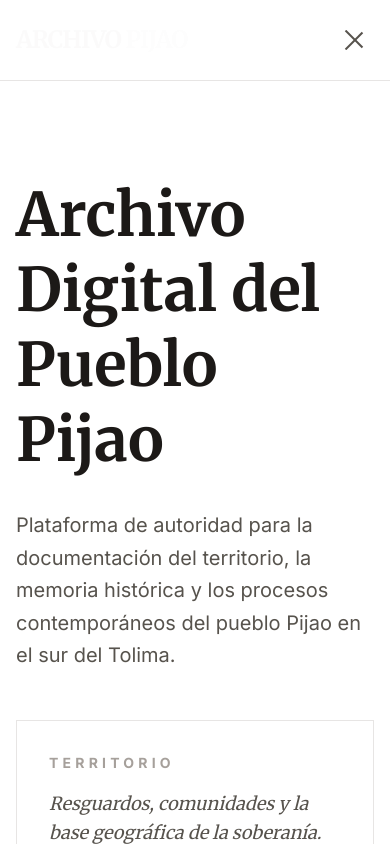
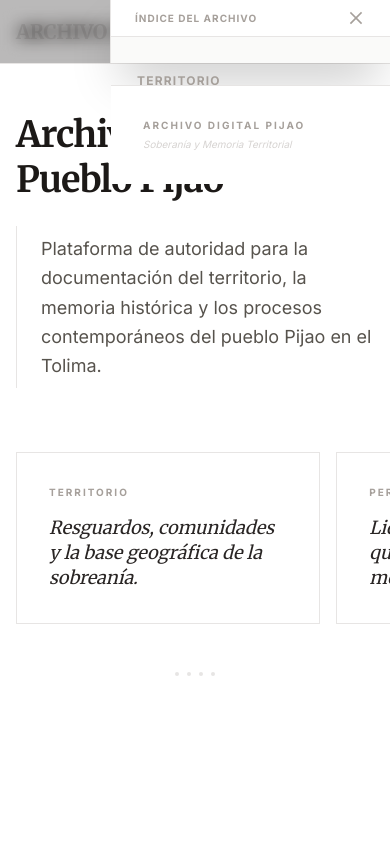
Before and after one commit to kajirre/nikurkom, a Next.js app: page / in a window 390 px wide. Both pictures are taken after a click on the button 354 px from the left and 40 px from the top of the page. Shown: the top 844 px of the page. Built offline with nearby package versions, Linux system fonts and the light colour scheme.

Commit message:
UX Movil: Sidebar Off-canvas, Carrusel Home con snap points, animaciones aceleradas (<400ms) y estetica institucional de archivo.

```diff
--- a/src/app/globals.css
+++ b/src/app/globals.css
@@ -13,8 +13,8 @@
   --font-sans: var(--font-sans), system-ui, sans-serif;
   --font-serif: var(--font-serif), Georgia, serif;
 
-  --animate-fade-in: fade-in 0.8s ease-out forwards;
-  --animate-slide-up: slide-up 0.8s cubic-bezier(0.16, 1, 0.3, 1) forwards;
+  --animate-fade-in: fade-in 0.3s ease-out forwards;
+  --animate-slide-up: slide-up 0.4s cubic-bezier(0.16, 1, 0.3, 1) forwards;
 
   @keyframes fade-in {
     from {
@@ -29,7 +29,7 @@
   @keyframes slide-up {
     from {
       opacity: 0;
-      transform: translateY(20px);
+      transform: translateY(10px);
     }
 
     to {
@@ -39,7 +39,26 @@
   }
 }
 
+@layer utilities {
+  .hide-scrollbar::-webkit-scrollbar {
+    display: none;
+  }
+
+  .hide-scrollbar {
+    -ms-overflow-style: none;
+    scrollbar-width: none;
+  }
+}
+
 body {
   background: var(--background);
   color: var(--foreground);
+  -webkit-font-smoothing: antialiased;
+  -moz-osx-font-smoothing: grayscale;
 }
+
+/* Transiciones de página suaves y rápidas */
+::view-transition-old(root),
+::view-transition-new(root) {
+  animation-duration: 0.2s;
+}
--- a/src/app/page.tsx
+++ b/src/app/page.tsx
@@ -1,36 +1,54 @@
 import Link from 'next/link'
 
 export default function Home() {
+  const sections = [
+    { title: 'Territorio', href: '/territorio', desc: 'Resguardos, comunidades y la base geográfica de la sobreanía.' },
+    { title: 'Personas', href: '/personas', desc: 'Liderazgos, oficios y quienes construyen la memoria viva.' },
+    { title: 'Procesos', href: '/procesos', desc: 'Trabajo productivo, proyectos y re-existencia comunitaria.' },
+    { title: 'Memoria', href: '/memoria', desc: 'Archivo histórico, documentos y trazos del pasado.' }
+  ]
+
   return (
-    <div className="max-w-6xl mx-auto px-4 py-24">
-      <div className="max-w-3xl">
-        <h1 className="text-6xl font-serif font-bold text-stone-900 mb-8 leading-tight">
-          Archivo Digital del <br /> Pueblo Pijao
+    <div className="max-w-6xl mx-auto px-4 pt-12 pb-24 lg:pt-24 lg:pb-32">
+      <div className="max-w-3xl mb-16 lg:mb-20">
+        <h1 className="text-4xl md:text-6xl font-serif font-bold text-stone-900 mb-6 lg:mb-8 leading-tight tracking-tight">
+          Archivo Digital del <br className="hidden md:block" /> Pueblo Pijao
         </h1>
-        <p className="text-xl text-stone-600 mb-12 leading-relaxed">
-          Plataforma de autoridad para la documentación del territorio, la memoria histórica y los procesos contemporáneos del pueblo Pijao en el sur del Tolima.
+        <p className="text-lg md:text-xl text-stone-600 leading-relaxed max-w-2xl border-l border-stone-200 pl-6 py-2">
+          Plataforma de autoridad para la documentación del territorio, la memoria histórica y los procesos contemporáneos del pueblo Pijao en el Tolima.
         </p>
+      </div>
 
-        <div className="grid grid-cols-1 md:grid-cols-2 gap-4">
-          {[
-            { title: 'Territorio', href: '/territorio', desc: 'Resguardos, comunidades y la base geográfica de la soberanía.' },
-            { title: 'Personas', href: '/personas', desc: 'Liderazgos, oficios y quienes construyen la memoria viva.' },
-            { title: 'Procesos', href: '/procesos', desc: 'Trabajo productivo, proyectos y re-existencia comunitaria.' },
-            { title: 'Memoria', href: '/memoria', desc: 'Archivo histórico, documentos y trazos del pasado.' }
-          ].map((item, idx) => (
+      {/* Navegación por tarjetas: Carrusel en móvil, Grid en desktop */}
+      <div className="relative">
+        <div className="flex overflow-x-auto pb-8 -mx-4 px-4 space-x-4 md:space-x-0 md:grid md:grid-cols-2 md:gap-4 md:overflow-visible snap-x snap-mandatory hide-scrollbar">
+          {sections.map((item) => (
             <Link
               key={item.href}
               href={item.href}
-              className="group p-8 border border-stone-200 hover:border-stone-900 transition-all duration-500 hover:-translate-y-1 hover:shadow-xl hover:shadow-stone-100"
-              style={{ transitionDelay: `${idx * 100}ms` }}
+              className="flex-shrink-0 w-[85%] md:w-full snap-center group p-8 bg-white border border-stone-200 hover:border-stone-900 transition-all duration-300 relative overflow-hidden"
             >
-              <h2 className="text-sm font-bold uppercase tracking-[0.3em] mb-4 text-stone-400 group-hover:text-stone-900 transition-colors uppercase">
+              <div className="absolute top-0 right-0 p-4 opacity-0 group-hover:opacity-100 transition-opacity">
+                <svg width="16" height="16" viewBox="0 0 24 24" fill="none" stroke="currentColor" strokeWidth="2" strokeLinecap="square">
+                  <line x1="7" y1="17" x2="17" y2="7"></line>
+                  <polyline points="7 7 17 7 17 17"></polyline>
+                </svg>
+              </div>
+
+              <h2 className="text-[10px] font-bold uppercase tracking-[0.2em] mb-4 text-stone-400 group-hover:text-stone-600 transition-colors">
                 {item.title}
               </h2>
-              <p className="text-stone-600 font-serif italic text-lg leading-relaxed">
+              <p className="text-stone-800 font-serif italic text-lg leading-snug">
                 {item.desc}
               </p>
             </Link>
+          ))}
+        </div>
+
+        {/* Indicadores visuales discretos para móvil */}
+        <div className="flex md:hidden justify-center space-x-2 mt-4">
+          {sections.map((_, i) => (
+            <div key={i} className="w-1 h-1 rounded-full bg-stone-200" />
           ))}
         </div>
       </div>
--- a/src/components/Navigation.tsx
+++ b/src/components/Navigation.tsx
@@ -18,12 +18,10 @@ export function Navigation() {
     const [isOpen, setIsOpen] = useState(false)
     const pathname = usePathname()
 
-    // Cerrar menú al cambiar de página
     useEffect(() => {
         setIsOpen(false)
     }, [pathname])
 
-    // Evitar scroll cuando el menú está abierto
     useEffect(() => {
         if (isOpen) {
             document.body.style.overflow = 'hidden'
@@ -33,24 +31,23 @@ export function Navigation() {
     }, [isOpen])
 
     return (
-        <nav className="border-b border-stone-200 bg-white/80 backdrop-blur-md sticky top-0 z-50">
-            <div className="max-w-6xl mx-auto px-4">
-                <div className="flex justify-between items-center h-20">
+        <nav className="border-b border-stone-200 bg-white/90 backdrop-blur-md sticky top-0 z-50 h-16 flex items-center">
+            <div className="max-w-6xl mx-auto px-4 w-full flex justify-between items-center">
                 <div className="flex-shrink-0">
-                        <Link href="/" className="font-serif text-2xl tracking-tighter text-stone-900 font-bold group">
-                            ARCHIVO <span className="text-stone-400 group-hover:text-stone-900 transition-colors duration-500">PIJAO</span>
+                    <Link href="/" className="font-serif text-xl tracking-tight text-stone-900 font-bold uppercase underline decoration-stone-200 decoration-1 underline-offset-4">
+                        Archivo Pijao
                     </Link>
                 </div>
 
-                    {/* Menú Desktop */}
-                    <div className="hidden lg:flex space-x-1">
+                {/* Desktop Menu */}
+                <div className="hidden lg:flex space-x-2">
                     {navItems.map((item) => (
                         <Link
                             key={item.href}
                             href={item.href}
-                                className={`px-4 py-2 text-sm font-medium transition-all duration-300 rounded-sm ${pathname === item.href
+                            className={`px-3 py-1.5 text-[10px] font-bold uppercase tracking-[0.2em] transition-colors rounded ${pathname === item.href
                                 ? 'text-stone-900 bg-stone-100'
-                                    : 'text-stone-500 hover:text-stone-900 hover:bg-stone-50'
+                                : 'text-stone-500 hover:text-stone-900'
                                 }`}
                         >
                             {item.name}
@@ -58,43 +55,59 @@ export function Navigation() {
                     ))}
                 </div>
 
-                    {/* Botón Mobile */}
+                {/* Mobile Trigger */}
                 <button
-                        onClick={() => setIsOpen(!isOpen)}
-                        className="lg:hidden p-2 text-stone-600 hover:text-stone-900 transition-colors relative z-50"
-                        aria-label="Menú de navegación"
+                    onClick={() => setIsOpen(true)}
+                    className="lg:hidden p-2 text-stone-600 focus:outline-none"
+                    aria-label="Abrir navegación"
                 >
-                        <div className="w-6 h-5 flex flex-col justify-between items-end overflow-hidden">
-                            <span className={`w-6 h-0.5 bg-current transition-all duration-500 ease-out ${isOpen ? 'rotate-45 translate-y-2' : ''}`}></span>
-                            <span className={`w-4 h-0.5 bg-current transition-all duration-500 ease-out ${isOpen ? 'opacity-0 translate-x-4' : ''}`}></span>
-                            <span className={`w-5 h-0.5 bg-current transition-all duration-500 ease-out ${isOpen ? '-rotate-45 -translate-y-2 w-6' : ''}`}></span>
+                    <svg width="24" height="24" viewBox="0 0 24 24" fill="none" stroke="currentColor" strokeWidth="1.5" strokeLinecap="square">
+                        <line x1="3" y1="12" x2="21" y2="12"></line>
+                        <line x1="3" y1="6" x2="21" y2="6"></line>
+                        <line x1="3" y1="18" x2="21" y2="18"></line>
+                    </svg>
+                </button>
             </div>
+
+            {/* Sidebar Backdrop */}
+            <div
+                className={`fixed inset-0 bg-stone-900/30 backdrop-blur-sm z-[60] transition-opacity duration-200 lg:hidden ${isOpen ? 'opacity-100' : 'opacity-0 pointer-events-none'}`}
+                onClick={() => setIsOpen(false)}
+            />
+
+            {/* Sidebar (Off-canvas) */}
+            <div className={`fixed top-0 right-0 h-full w-[280px] bg-white border-l border-stone-200 z-[70] shadow-2xl transition-transform duration-200 ease-out lg:hidden ${isOpen ? 'translate-x-0' : 'translate-x-full'}`}>
+                <div className="flex flex-col h-full bg-stone-50">
+                    <div className="h-16 flex items-center justify-between px-6 border-b border-stone-200 bg-white">
+                        <span className="text-[10px] font-bold uppercase tracking-widest text-stone-400">Índice del Archivo</span>
+                        <button onClick={() => setIsOpen(false)} className="p-2 -mr-2 text-stone-400 hover:text-stone-900">
+                            <svg width="20" height="20" viewBox="0 0 24 24" fill="none" stroke="currentColor" strokeWidth="2" strokeLinecap="square">
+                                <line x1="18" y1="6" x2="6" y2="18"></line>
+                                <line x1="6" y1="6" x2="18" y2="18"></line>
+                            </svg>
                         </button>
+                    </div>
+
+                    <div className="flex-1 py-6 overflow-y-auto">
+                        <div className="px-2 space-y-1">
+                            {navItems.map((item) => (
+                                <Link
+                                    key={item.href}
+                                    href={item.href}
+                                    className={`flex items-center px-4 py-3 text-xs font-bold uppercase tracking-widest border-l-2 transition-all ${pathname === item.href
+                                        ? 'text-stone-900 bg-white border-stone-900 shadow-sm'
+                                        : 'text-stone-400 border-transparent hover:text-stone-900 hover:bg-stone-100/50'
+                                        }`}
+                                >
+                                    {item.name}
+                                </Link>
+                            ))}
                         </div>
                     </div>
 
-            {/* Menú Mobile Overlay */}
-            <div className={`fixed inset-0 bg-white/98 z-40 transition-all duration-700 ease-[cubic-bezier(0.85,0,0.15,1)] lg:hidden ${isOpen ? 'opacity-100 translate-y-0' : 'opacity-0 -translate-y-full pointer-events-none'
-                }`}>
-                <div className="flex flex-col h-full pt-32 px-8 overflow-y-auto">
-                    <div className="space-y-6">
-                        {navItems.map((item, index) => (
-                            <Link
-                                key={item.href}
-                                href={item.href}
-                                style={{ transitionDelay: `${index * 50}ms` }}
-                                className={`block text-4xl font-serif font-bold transition-all duration-700 ${isOpen ? 'translate-y-0 opacity-100' : 'translate-y-12 opacity-0'
-                                    } ${pathname === item.href ? 'text-stone-900' : 'text-stone-300 hover:text-stone-900'}`}
-                            >
-                                {item.name}
-                                {pathname === item.href && <span className="ml-4 text-xs font-sans uppercase tracking-widest text-stone-400">Actual</span>}
-                            </Link>
-                        ))}
-                    </div>
-
-                    <div className={`mt-auto mb-12 transition-all duration-1000 delay-500 ${isOpen ? 'opacity-100' : 'opacity-0'}`}>
-                        <p className="text-xs text-stone-400 uppercase tracking-[0.3em] font-bold mb-4 italic">Archivo Digital Pijao</p>
-                        <div className="h-px w-12 bg-stone-200"></div>
+                    <div className="p-8 bg-white border-t border-stone-200">
+                        <p className="text-[10px] text-stone-400 font-bold uppercase tracking-[0.2em] mb-1">Archivo Digital Pijao</p>
+                        <p className="text-[10px] text-stone-300 italic serif">Soberanía y Memoria Territorial</p>
                     </div>
                 </div>
             </div>
```
Lines whose indentation alone changed are shown as unchanged.
